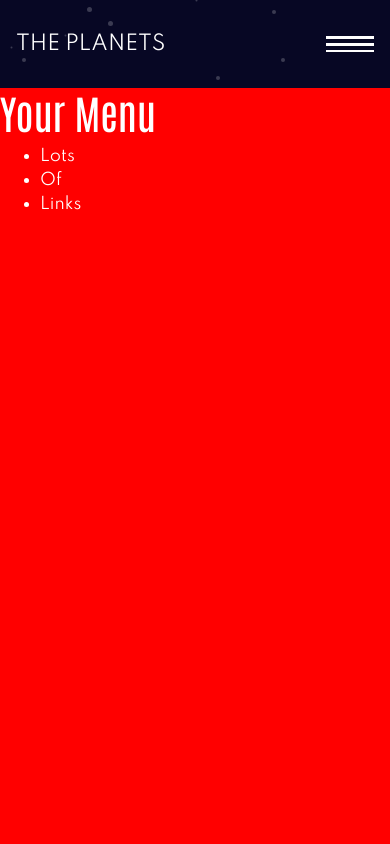
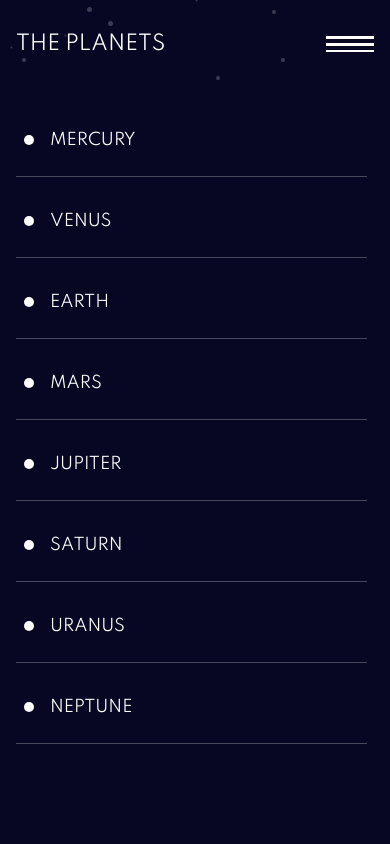
Before and after one commit to zdavidson/planet-hub, a React (Create React App) app: page / in a window 390 px wide. Both pictures are taken after a click on the element 350 px from the left and 44 px from the top of the page. Shown: the top 844 px of the page. Built offline with nearby package versions, Linux system fonts and the light colour scheme.

Commit message:
mobile menu functional

```diff
--- a/src/App.js
+++ b/src/App.js
@@ -28,7 +28,17 @@ const App = () => {
 
   return (
     <div id="App">
-      {isOpen ? <MobileMenu /> : <div></div>}
+      {isOpen ? (
+        <MobileMenu
+          setPlanet={setPlanet}
+          setContent={setContent}
+          setImage={setImage}
+          setGeoImage={setGeoImage}
+          setIsOpen={setIsOpen}
+        />
+      ) : (
+        <div></div>
+      )}
       <Navigation
         setPlanet={setPlanet}
         setContent={setContent}
--- a/src/components/MobileMenu.js
+++ b/src/components/MobileMenu.js
@@ -1,16 +1,46 @@
 import NavBar from "react-bootstrap/Navbar";
 import Nav from "react-bootstrap/Nav";
+import data from "../data.json";
 import "./MobileMenu.scss";
 
-const MobileMenu = () => {
+const MobileMenu = ({
+  setPlanet,
+  setContent,
+  setImage,
+  setGeoImage,
+  setIsOpen,
+}) => {
   return (
     <div className="mobile-menu">
-      <h1>Your Menu</h1>
-      <ul>
-        <li>Lots</li>
-        <li>Of</li>
-        <li>Links</li>
-      </ul>
+      <NavBar>
+        <Nav id="mobile-nav">
+          {data.map((planet) => {
+            return (
+              <Nav.Link
+                className="mobile-nav-link"
+                key={planet.id}
+                href="#"
+                onClick={() => {
+                  setPlanet(planet);
+                  setContent(planet.overview.content);
+                  setImage(planet.images.planet);
+                  setGeoImage(false);
+                  setIsOpen(false);
+                }}
+              >
+                <div className="planet-color"></div>
+                {planet.name}
+
+                <img
+                  className="chevron"
+                  src="./assets/icon-chevron.svg"
+                  alt=""
+                />
+              </Nav.Link>
+            );
+          })}
+        </Nav>
+      </NavBar>
     </div>
   );
 };
--- a/src/components/MobileMenu.scss
+++ b/src/components/MobileMenu.scss
@@ -5,7 +5,7 @@
   @media screen and (max-width: 600px) {
     height: 100vh;
     width: 100vw;
-    background-color: red;
+    background-color: #070724;
     position: absolute;
     top: 5.5rem;
     z-index: 5;
@@ -33,3 +33,44 @@
   @media screen and (min-width: 768px) {
   }
 }
+
+#mobile-nav {
+  // General Styles
+  a {
+    color: white;
+    text-transform: uppercase;
+  }
+
+  .mobile-nav-link {
+    padding-top: 2rem;
+    padding-bottom: 1.5rem;
+    border-bottom: 1px solid rgba(255, 255, 255, 0.26);
+    width: 90vw;
+
+    .chevron {
+      display: none;
+    }
+  }
+
+  // Small Screens
+  @media screen and (max-width: 600px) {
+    flex-direction: column;
+
+    .planet-color {
+      display: inline-block;
+      margin-right: 1rem;
+      border-radius: 50%;
+      background-color: white;
+      height: 10px;
+      width: 10px;
+    }
+  }
+
+  // Medium Screens
+  @media screen and (min-width: 600px) {
+  }
+
+  // Large Screens
+  @media screen and (min-width: 768px) {
+  }
+}
```
